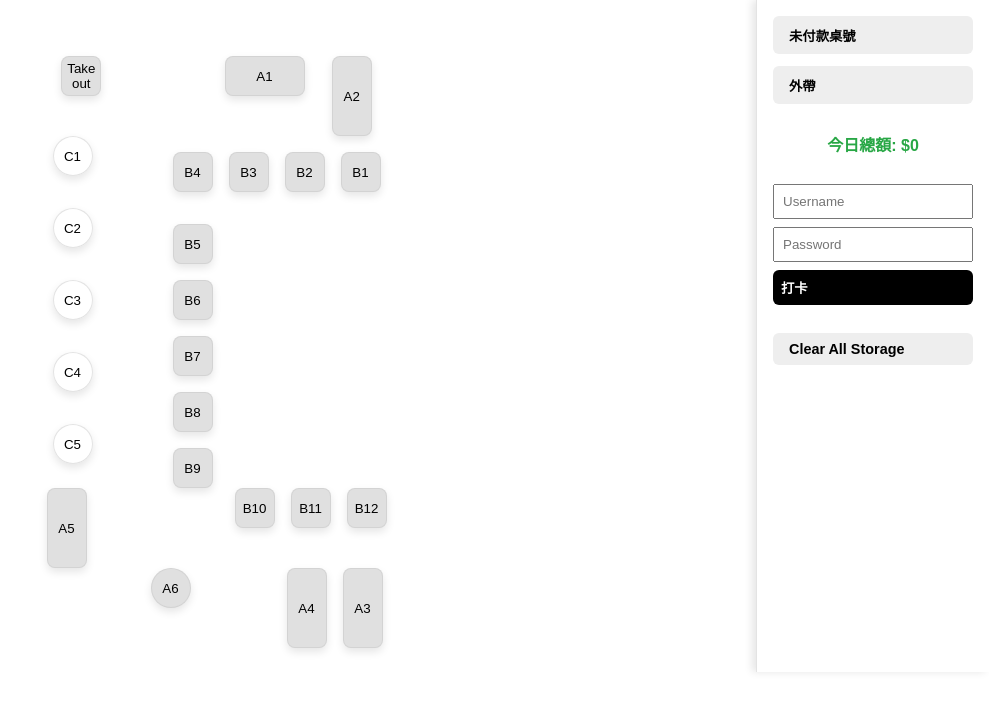
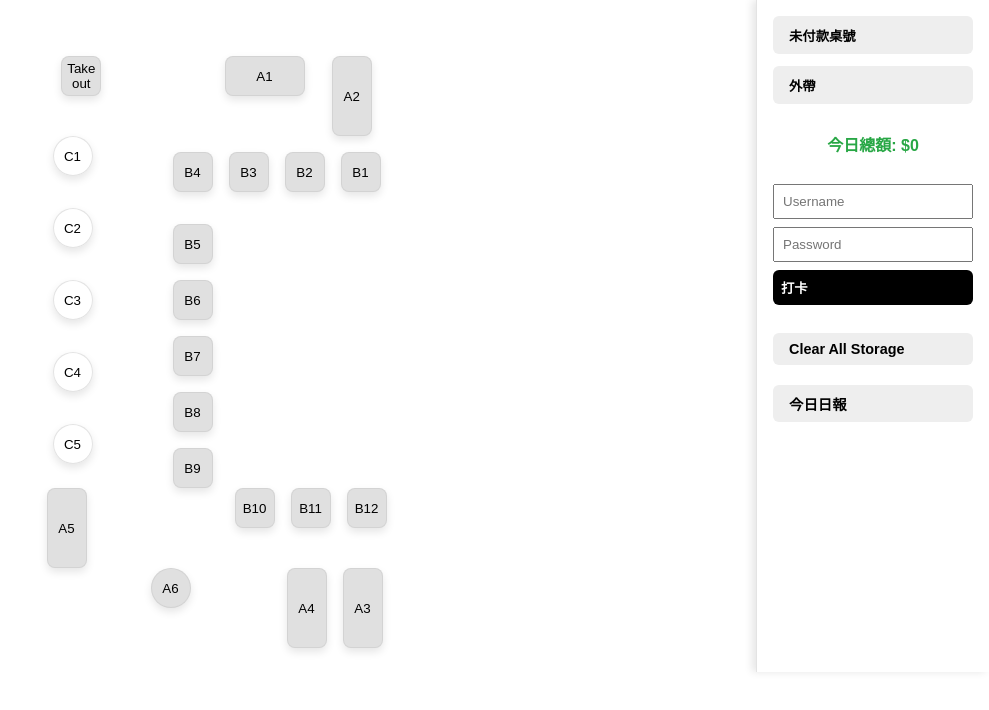
Before and after one commit to 0Alert0/galaxy_cafe, a React (Create React App) app: page / in a window 1280 px wide. Shown: the top 710 px of the page, without its empty margins (291-1280 px from the left). Built offline with nearby package versions, Linux system fonts and the light colour scheme; no server answers.

Commit message:
daily summary

```diff
--- a/src/App.js
+++ b/src/App.js
@@ -4,7 +4,7 @@ import Table from './Table';
 import TablePage from './TablePage';
 import UnpaidTablePage from './UnpaidTablePage';
 import OrderDetail from './OrderDetail';
-import takeout from './takeout';
+import Takeout from './takeout';
 
 
 export default function App() {
@@ -16,7 +16,7 @@ export default function App() {
         <Route path="/unpaid" element={<UnpaidTablePage />} />
         <Route path="/orderdetail" element={<OrderDetail />} />
         <Route path="/orderdetail/:orderIndex" element={<OrderDetail />} />
-        <Route path="/takeout" element={<takeout />} />
+        <Route path="/takeout" element={<Takeout/>} />
       </Routes>
 
   );
--- a/src/OrderDetail.js
+++ b/src/OrderDetail.js
@@ -77,6 +77,20 @@ export default function OrderDetail() {
         });
         localStorage.setItem('salesLog', JSON.stringify(salesLog));
 
+        const dailyReport = JSON.parse(localStorage.getItem('dailyreport') || '[]');
+        const now = new Date().toISOString();
+        dailyReport.push({
+            timestamp: now,                    // ISO string timestamp
+            items: items.map(i => ({          // copy id/name/qty
+                id: i.id,
+                name: i.name,
+                qty: i.qty
+            })),
+            total: finalTotal,                // final total paid
+            method,                           // 'Cash' or 'LinePay'
+            cardNumber                       // if any, else ''
+        });
+        localStorage.setItem('dailyreport', JSON.stringify(dailyReport));
         if (source === 'unpaid') {
             // Remove from unpaidOrders
             const unpaid = JSON.parse(localStorage.getItem('unpaidOrders') || '[]');
--- a/src/Table.js
+++ b/src/Table.js
@@ -79,6 +79,41 @@ export default function Table() {
         </button>
     );
 
+    // show summary: total qty, total cash & line‑pay
+    const showDailySummary = useCallback(() => {
+        const report = JSON.parse(localStorage.getItem('dailyreport') || '[]');
+        if (report.length === 0) {
+            return alert('今日日報尚無紀錄。');
+        }
+
+        // 1) Aggregate per-item qty
+        const itemTotals = {};
+        report.forEach(r => {
+            r.items.forEach(i => {
+                itemTotals[i.name] = (itemTotals[i.name] || 0) + Number(i.qty);
+            });
+        });
+
+        // 2) Sum cash vs LinePay totals
+        let cashSum = 0, lineSum = 0;
+        report.forEach(r => {
+            if (r.method === 'Cash') cashSum += r.total;
+            else if (r.method === 'LinePay') lineSum += r.total;
+        });
+
+        // 3) Build message
+        const itemsMsg = Object.entries(itemTotals)
+            .map(([name, qty]) => `${name} *${qty}`)
+            .join('\n');
+
+        const msg =
+            `今日日報\n\n` +
+            `項目總數量:\n${itemsMsg}\n\n` +
+            `現金總額: $${cashSum.toFixed(2)}\n` +
+            `LinePay 總額: $${lineSum.toFixed(2)}`;
+
+        alert(msg);
+    }, []);
     return (
         <div className="table">
             <main className="main">
@@ -184,6 +219,14 @@ export default function Table() {
                 >
                     Clear All Storage
                 </button>
+
+                <button
+                    className="show-summary-button"
+                    onClick={showDailySummary}
+                    style={{ marginTop: '0.5rem', padding: '0.5rem 1rem', fontSize: '0.9rem' }}
+                >
+                    今日日報
+                </button>
             </aside>
         </div>
     );
```
